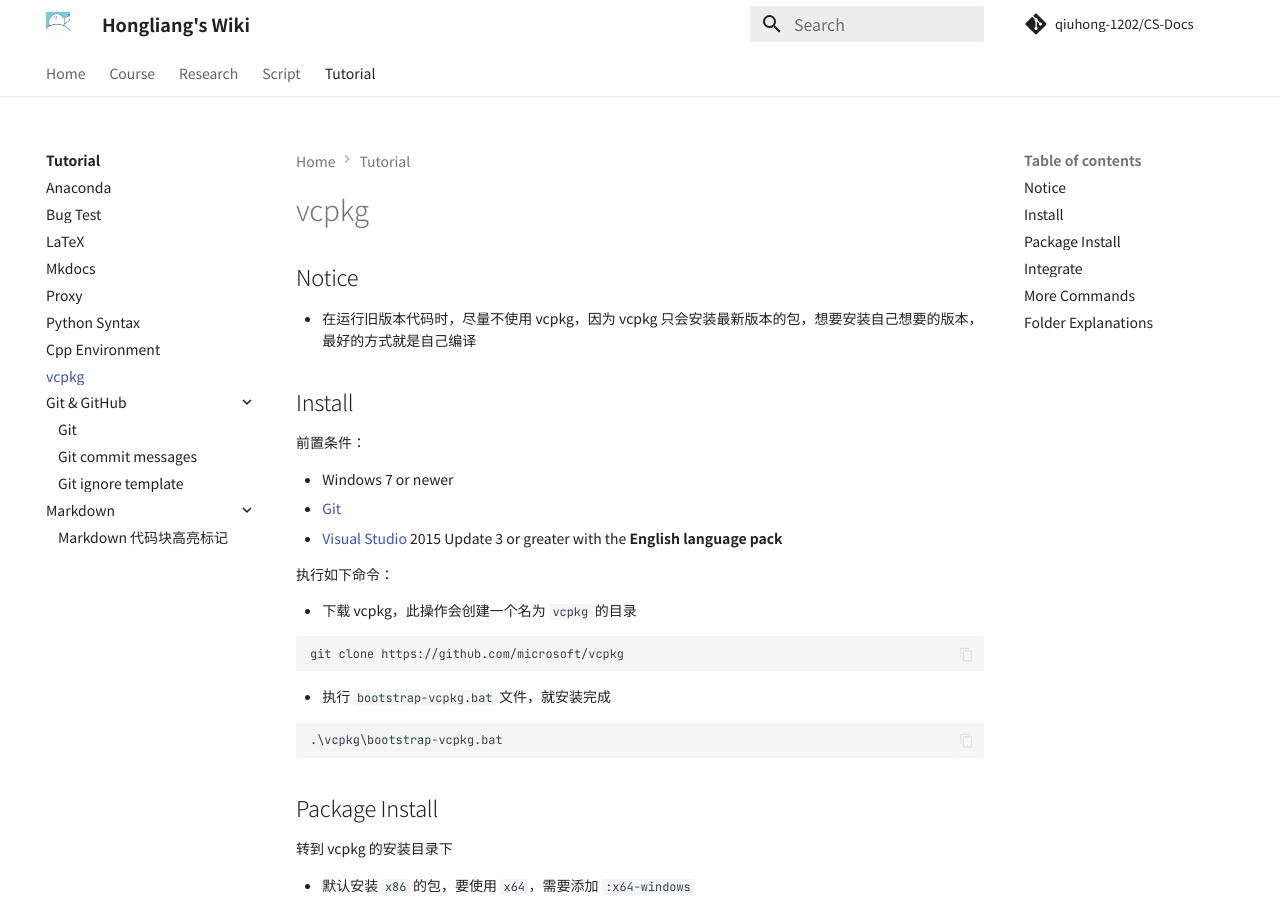
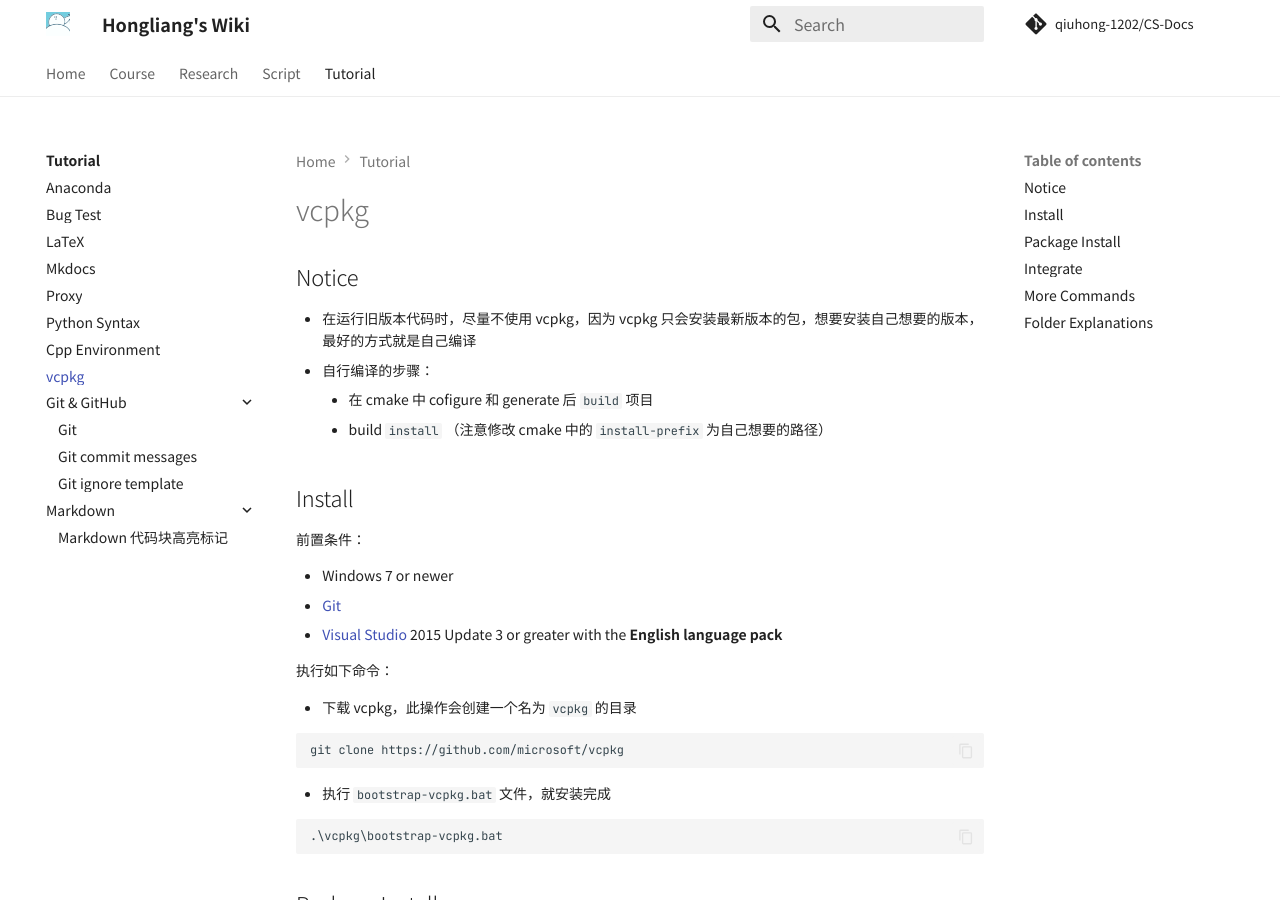
Before and after one commit to QiuHong-1202/CS-Document, an MkDocs documentation site: the page built from docs/Tutorial/vcpkg.md, in a window 1280 px wide and 900 px high. Built offline with MkDocs 1.6.1 and Material for MkDocs 9.7.7, drawn with Linux system fonts in a browser that asks for light colours; nearby versions of some CDN libraries; comment, search, counter and statistics services are not loaded.

Commit message:
docs: vcpkg

```diff
--- a/docs/Tutorial/vcpkg.md
+++ b/docs/Tutorial/vcpkg.md
@@ -3,6 +3,10 @@
 ## Notice
 
 - 在运行旧版本代码时，尽量不使用 vcpkg，因为 vcpkg 只会安装最新版本的包，想要安装自己想要的版本，最好的方式就是自己编译
+- 自行编译的步骤：
+    - 在 cmake 中 cofigure 和 generate 后 `build` 项目
+    - build `install`  （注意修改 cmake 中的 `install-prefix` 为自己想要的路径）
+
 
 ## Install
 
```
